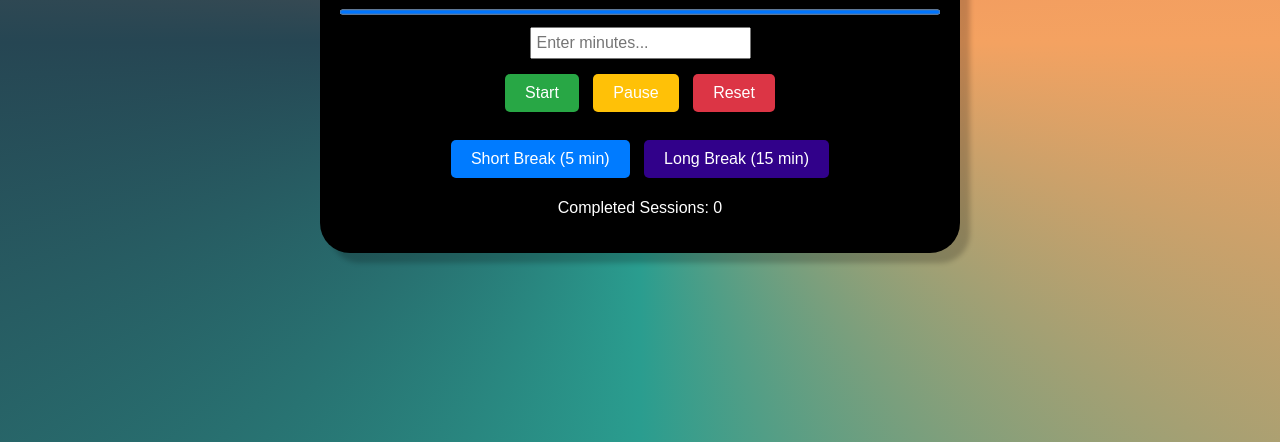
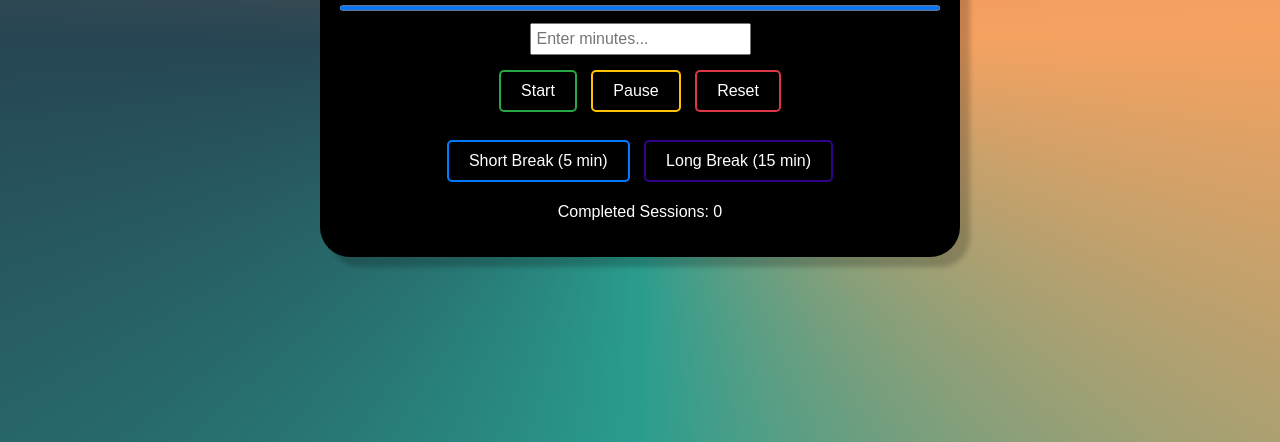
Before and after one commit to parisa-singh/pomodoro-timer, a plain HTML site: page index.html in a window 1280 px wide. Shown: the part 358-800 px from the top of the page. Drawn offline with Linux system fonts and the light colour scheme.

Commit message:
button styles updated

```diff
--- a/styles.css
+++ b/styles.css
@@ -50,9 +50,71 @@ button {
     border-radius: 5px;
 }
 
-#start { background-color: #28a745; color: white; }
-#pause { background-color: #ffc107; color: white; }
-#reset { background-color: #dc3545; color: white; }
-#short-break { background-color: #007bff; color: white; }
-#long-break { background-color: rgb(49, 1, 138); color: white; }
-#toggle-theme { background-color: black; color: white; }
+#start {
+    background: transparent;
+    border: 2px solid #28a745;
+    color: white;
+    position: relative;
+    transition: transform 0.3s ease-in-out;
+}
+
+#start:hover {
+    background: #28a745;
+    color: #fff;
+    transform: rotate(5deg);
+}
+
+#pause {
+    background: transparent;
+    border: 2px solid #ffc107;
+    color: white;
+    position: relative;
+    transition: transform 0.3s ease-in-out;
+}
+
+#pause:hover {
+    background: #ffc107;
+    color: #fff;
+    transform: rotate(5deg);
+}
+
+#reset {
+    background: transparent;
+    border: 2px solid #dc3545;
+    color: white;
+    position: relative;
+    transition: transform 0.3s ease-in-out;
+}
+
+#reset:hover {
+    background: #dc3545;
+    color: #fff;
+    transform: rotate(5deg);
+}
+
+
+#short-break {
+    background: transparent;
+    border: 2px solid #007bff;
+    color: white;
+    position: relative;
+    transition: transform 0.3s ease-in-out;
+}
+
+#short-break:hover {
+    background: #007bff;
+    color: #fff;
+}
+
+#long-break {
+    background: transparent;
+    border: 2px solid #31018a;
+    color: white;
+    position: relative;
+    transition: transform 0.3s ease-in-out;
+}
+
+#long-break:hover {
+    background: #31018a;
+    color: #fff;
+}
```
